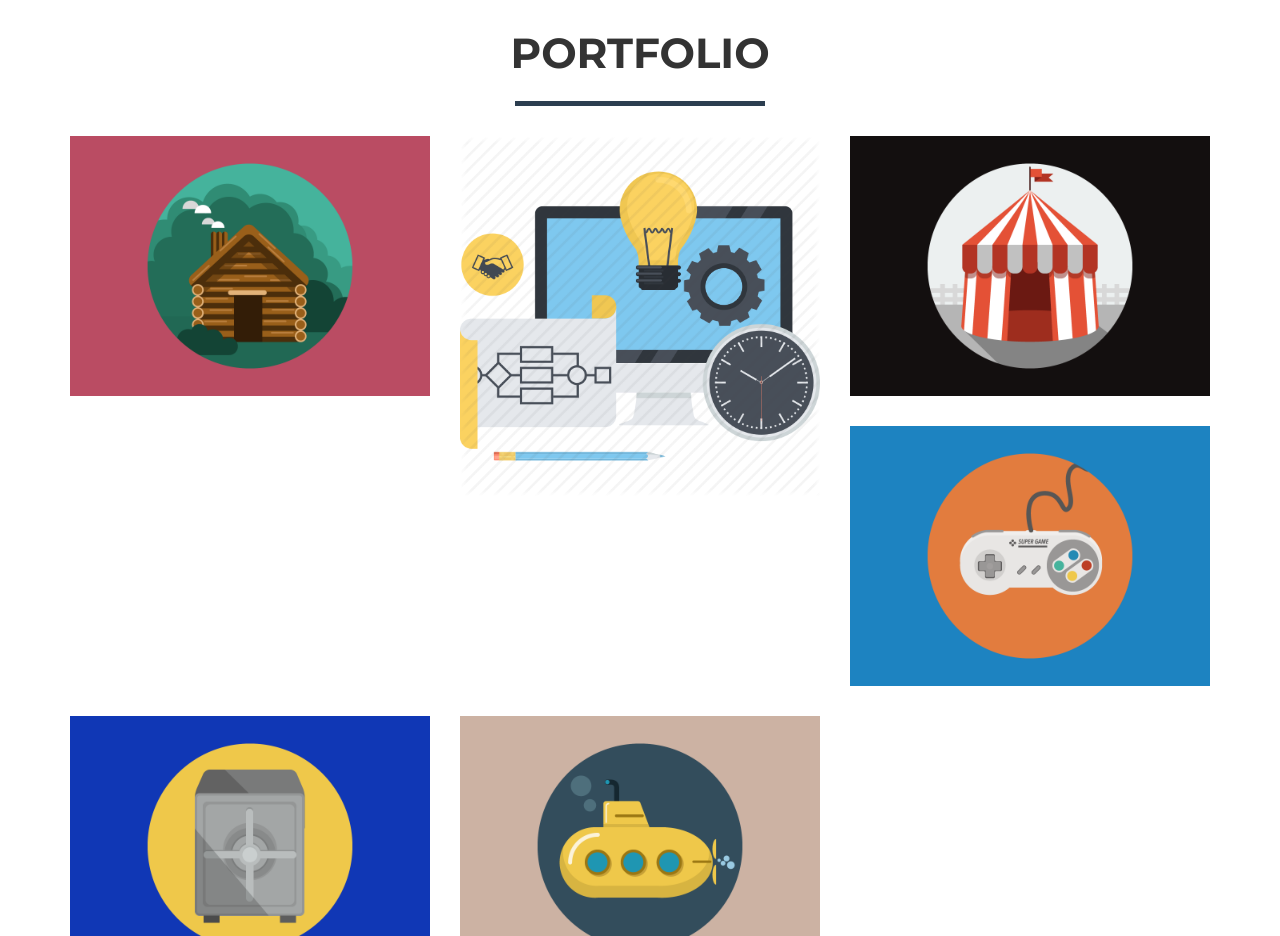
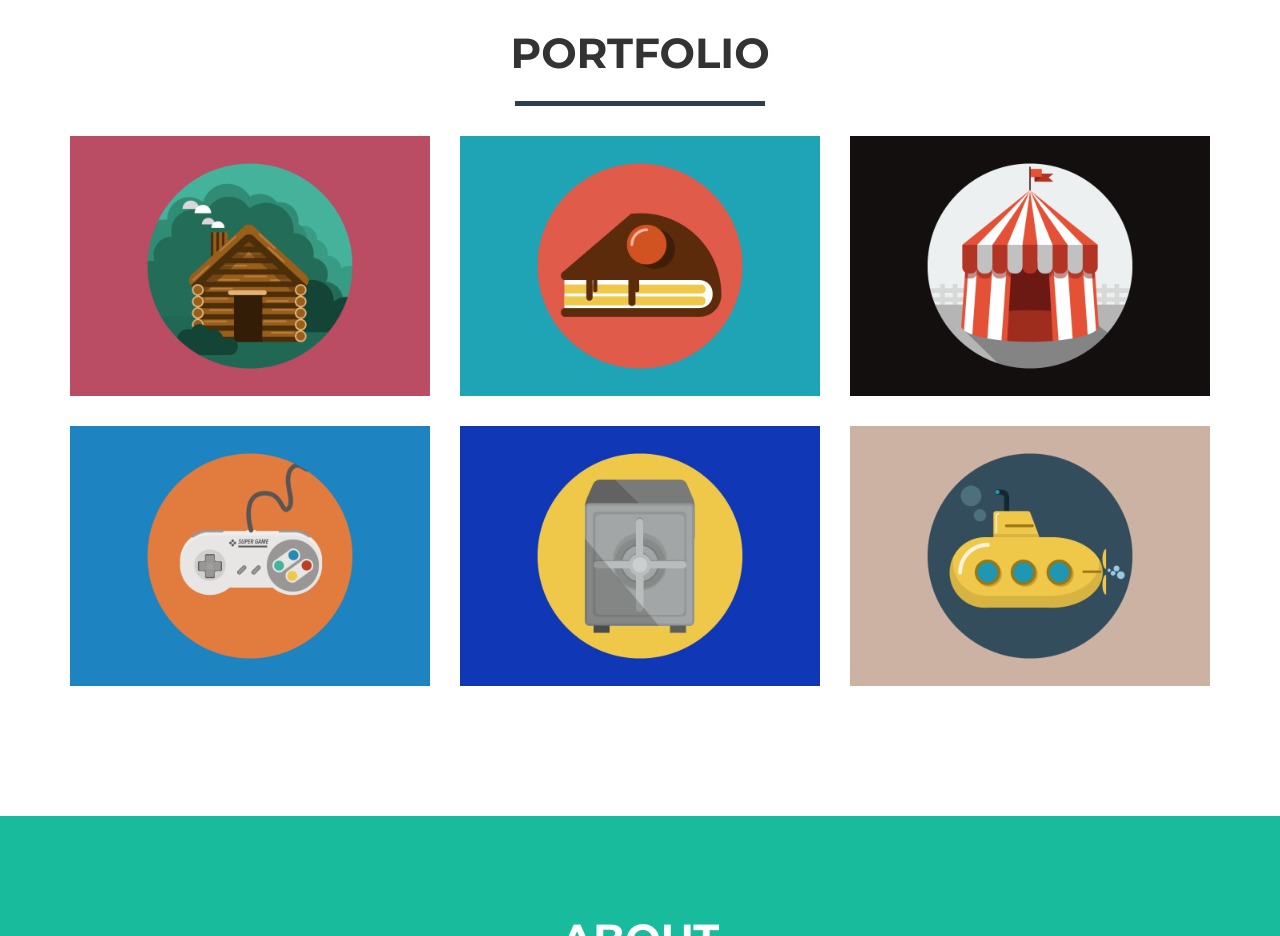
Before and after one commit to nikhilashoksharma/nikhilashoksharma.github.io, a website: page pages/index.html in a window 1280 px wide. Shown: the part 780-1716 px from the top of the page. Drawn offline with nearby package versions, Linux system fonts and the light colour scheme; files that its build step writes are made by us from their sources.

Commit message:
Project Icon added

```diff
--- a/pages/index.html
+++ b/pages/index.html
@@ -109,7 +109,7 @@
                                 <i class="fa fa-search-plus fa-3x"></i>
                             </div>
                         </div>
-                        <img src="../img/portfolio/project.png" class="img-responsive" alt="">
+                        <img src="../img/portfolio/cake.png" class="img-responsive" alt="">
                     </a>
                 </div>
                 <div class="col-sm-4 portfolio-item">
```
